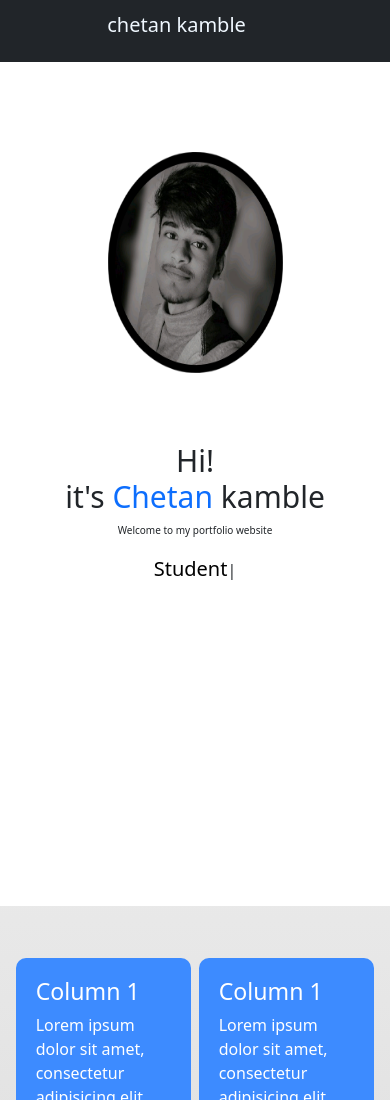
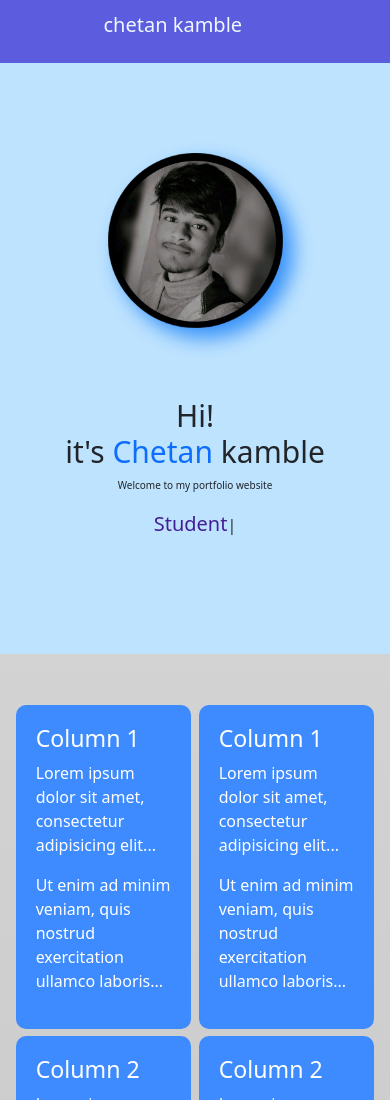
Before and after one commit to chetankamble5/portfolio, a plain HTML site: page index.html in a window 390 px wide. Shown: the top 1100 px of the page. Drawn offline with nearby package versions, Linux system fonts and the light colour scheme.

Commit message:
Add files via upload

```diff
--- a/index.html
+++ b/index.html
@@ -11,18 +11,18 @@
   </style>
   <script src="https://cdn.jsdelivr.net/npm/bootstrap@5.3.2/dist/js/bootstrap.bundle.min.js"></script>
 </head>
-<body style="background:linear-gradient(rgb(255, 255, 255),rgb(193, 193, 193));">
+<body style="background:linear-gradient(rgb(218, 218, 218),rgb(193, 193, 193));">
 
-<nav  class="navbar navbar-expand-sm text-white bg-dark" style="padding: .2cm;">
+<nav  class="navbar navbar-expand-sm text-white mynav">
   <div class="container-fluid">
-    <h1 class="navbar-brand" href="javascript:void(0)" style="padding-bottom: 4vh; padding-left: 25%; padding-right: 25%; color: aliceblue; height: .1vh;">chetan kamble</h1>
+    <h1 class="navbar-brand mynavh1" href="javascript:void(0)">chetan kamble</h1>
     <button id="but" class="navbar-toggler" type="button" data-bs-toggle="collapse" data-bs-target="#mynavbar">
       <span class="navbar-toggler-icon"></span>
     </button>
     </div>
   </div>
 </nav>
-<div class="container-fluid  bg-white text-dark cont">
+<div class="container-fluid text-dark cont">
     <div class="d1 md1">
     <h1>Hi! <br>it's <span class="text-primary">Chetan</span> kamble</h1>
     <p>Welcome to my portfolio website </p>
--- a/media.css
+++ b/media.css
@@ -2,35 +2,50 @@
     height: 100vh;
     padding: 20vh 15vw;
     display: flex;
+  background-color: rgb(190, 227, 254);
 }
 .md1{
     padding: 5vh 0vw 0vh 0vw;
     width: 50%;
 }
 .md2{
-    padding: ;
-    height: 50vh;
-    width: 50%;
+    filter: drop-shadow(10px 10px 10px rgb(52, 144, 249));
+    height: 40vh;
+    width: 30%;
+    margin-left: 30%;
 }
 #element{
     color: rgb(0, 119, 255);
     font-weight: 500;
     font-size: 6vh;
    }
-   .md2 p{
+   .md1 p{
     font-size: larger;
    }
 
+   .mynav{
+       background-color: rgb(92, 92, 223);
+       width:100%;
+   }
+   .mynavh1{
+    padding-bottom: 4vh;
+    margin-left: 45%;
+    margin-right: 25%;
+    color: aliceblue;
+     height: .1vh;
+     width: 50%;
+   }
 @media only screen and (max-width: 600px) {
-    nav{
-        height: px;
-    }
+
+        .mynav h1{
+            margin-left:25%;
+        }
     button{
         display:none;
     }
 
     .cont{
-        height: 100vh;
+        height: 70vh;
         padding: 20px 20px;
         flex-direction: column-reverse;
     }
@@ -58,7 +73,7 @@
     }
     #element{
 
-        color: rgb(0, 0, 0);
+        color: rgb(68, 30, 150);
         font-weight: 500;
         font-size: 20px;
 
```
